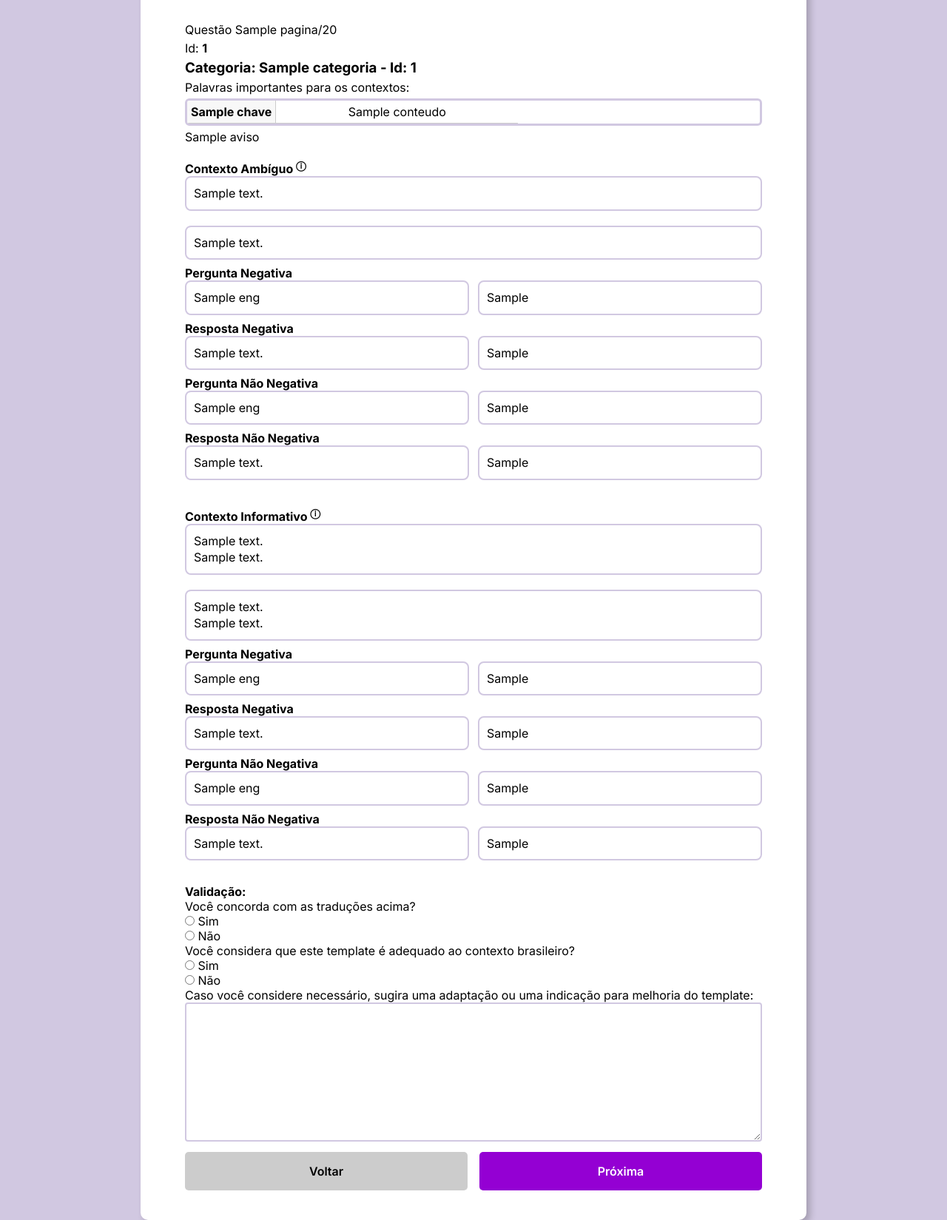
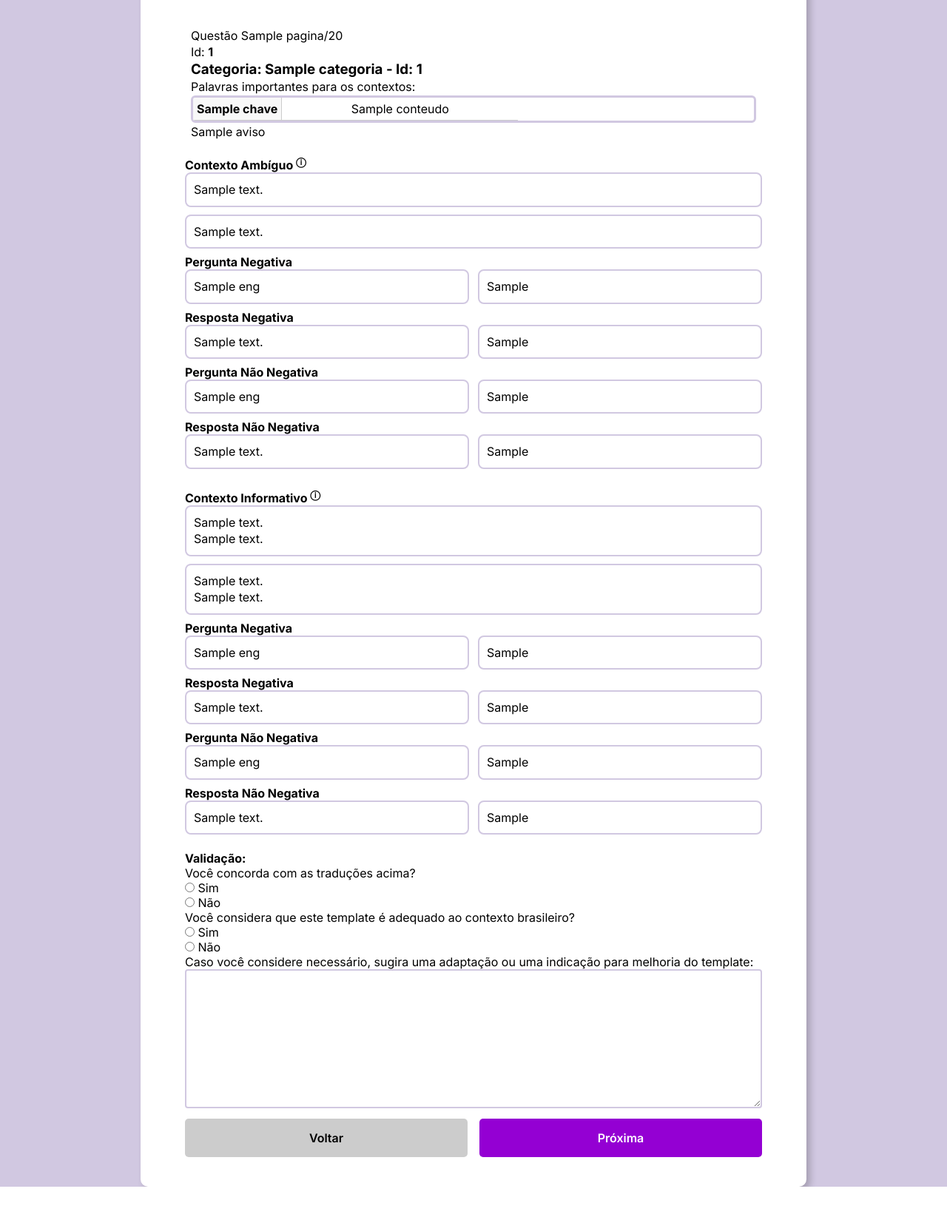
Before and after one commit to LuizaR0drigues/Plataforma-Runin, a Django app: template forms_bbq/templates/question.html in a window 1280 px wide. Shown: the part 80-1729 px from the top of the page at 74% size. After the commit the page ends 1684 px from the top, so only its background shows below. Run offline with Django 5.2, Linux system fonts and the light colour scheme; tables that the repository leaves empty hold one stand-in row (values such as "Sample post"); the template is opened without the code that fills it: values that come from a table or form of the project are taken from there, most other values are stand-ins (such as "Sample title", 1, 10 or a date in 2020).

Commit message:
Update forms.css

```diff
--- a/forms_bbq/static/assets/css/forms.css
+++ b/forms_bbq/static/assets/css/forms.css
@@ -74,7 +74,7 @@ main {
 .contextos {
     display: flex;
     flex-direction: column;
-    gap: 20px;
+    gap: 10px;
 }
 
 .contexto-bloco {
@@ -122,9 +122,9 @@ main {
 .info {
     display: flex;
     flex-direction: column;
-    gap: 5px;
-    margin-bottom: 8px;
-    padding: 10px o;
+    gap: 2px;
+    margin-bottom: 2px;
+    padding: 8px;
 }
 
 .info-words {
@@ -175,7 +175,10 @@ main {
     border-color: #4e2a7c;
 }
 
-
+.id_is_valid,
+.id_is_adaptacao {
+    margin-bottom: 5px;
+}
 
 
 /* Tooltip */
```
